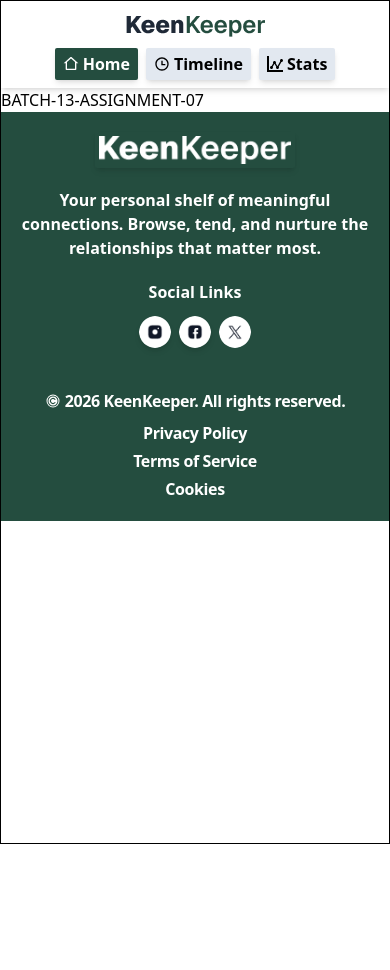
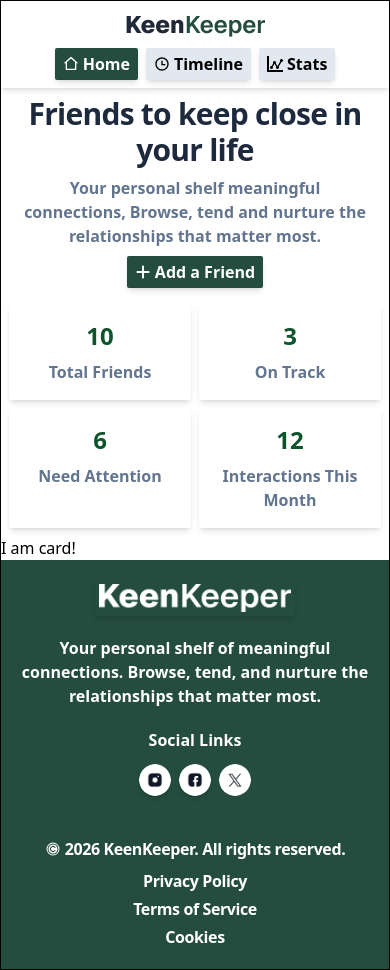
Before and after one commit to aburayhankobir013-stack/batch-13-assignment-07, a Next.js app: page / in a window 390 px wide. Before the commit the page ends 844 px from the top, so only its background shows below. Built offline with nearby package versions, Linux system fonts and the light colour scheme.

Commit message:
Hero section and tracking card included with responsiveness

```diff
--- a/src/app/page.js
+++ b/src/app/page.js
@@ -1,10 +1,15 @@
 
+import HeroSection from "../components/heroSection/heroSection";
+import TrackingCard from "../components/trackingCard";
+import CardContainer from "../components/cardContainer/cardContainer";
 
 function Home(){
   return(
-    <h1>
-      BATCH-13-ASSIGNMENT-07
-    </h1>
+    <div>
+      <HeroSection />
+      <TrackingCard />
+      <CardContainer />
+    </div>
   );
 }
 
--- /dev/null
+++ b/src/components/cardContainer/card/card.jsx
@@ -0,0 +1,11 @@
+
+
+function Card(){
+  return(
+    <h1>
+      I am card!
+    </h1>
+  );
+}
+
+export default Card;
--- /dev/null
+++ b/src/components/cardContainer/cardContainer.jsx
@@ -0,0 +1,12 @@
+import Card from "./card/card";
+
+
+function CardContainer(){
+  return(
+    <div className="flex-1">
+      <Card />
+    </div>
+  );
+}
+
+export default CardContainer;
--- /dev/null
+++ b/src/components/heroSection/heroSection.jsx
@@ -0,0 +1,21 @@
+import { FaPlus } from "react-icons/fa6";
+
+function HeroSection() {
+  return (
+    <div className="text-center flex flex-col items-center gap-2 px-4 py-2 flex-none">
+      <h1 className="text-3xl font-bold tracking-tight text-slate-800 xl:text-4xl">
+        Friends to keep close in your life
+      </h1>
+      <p className="font-semibold text-slate-500">
+        Your personal shelf meaningful connections, Browse, tend and nurture the
+        relationships that matter most.
+      </p>
+      <button className="flex items-center gap-1 px-2 py-1 bg-[#244D3F] text-white rounded-xs cursor-pointer hover:bg-[#0f2920] shadow-md font-bold">
+        <FaPlus />
+        <span>Add a Friend</span>
+      </button>
+    </div>
+  );
+}
+
+export default HeroSection;
--- /dev/null
+++ b/src/components/trackingCard.jsx
@@ -0,0 +1,26 @@
+
+
+function TrackingCard(){
+  return(
+    <div className="grid grid-cols-2 grid-row-2 gap-2 p-2 xl:grid-cols-4 xl:grid-rows-1 flex-none">
+      <div className="text-center p-4 rounded-xs shadow-md space-y-2">
+        <h1 className="font-bold text-2xl xl:text-3xl text-green-900">10</h1>
+        <p className="font-semibold text-slate-500">Total Friends</p>
+      </div>
+      <div className="text-center p-4 rounded-xs shadow-md space-y-2">
+        <h1 className="font-bold text-2xl xl:text-3xl text-green-900">3</h1>
+        <p className="font-semibold text-slate-500">On Track</p>
+      </div>
+      <div className="text-center p-4 rounded-xs shadow-md space-y-2">
+        <h1 className="font-bold text-2xl xl:text-3xl text-green-900">6</h1>
+        <p className="font-semibold text-slate-500">Need Attention</p>
+      </div>
+      <div className="text-center p-4 rounded-xs shadow-md space-y-2">
+        <h1 className="font-bold text-2xl xl:text-3xl text-green-900">12</h1>
+        <p className="font-semibold text-slate-500">Interactions This Month</p>
+      </div>
+    </div>
+  )
+}
+
+export default TrackingCard;
```
